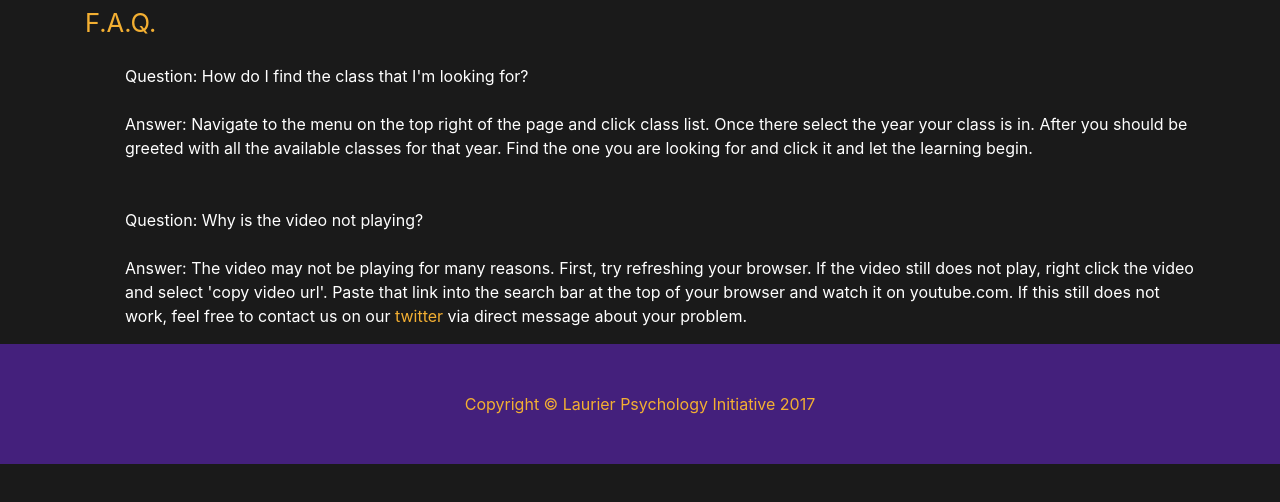
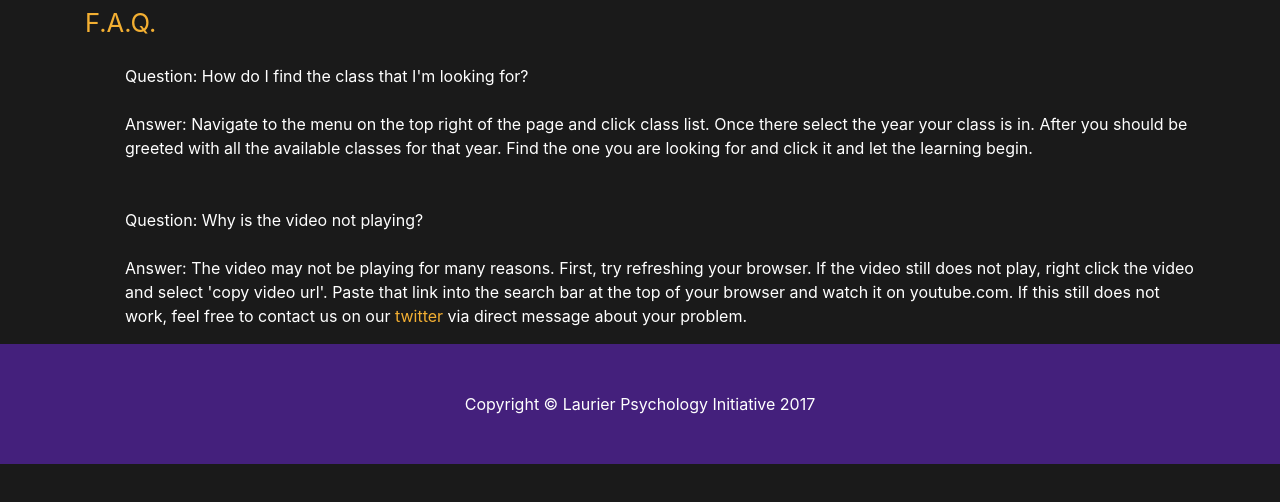
Before and after one commit to rexanz/Laurier-Psychology-Study, a website: page help.html in a window 1280 px wide. Shown: the part 150-652 px from the top of the page. Drawn offline with Linux system fonts and the light colour scheme.

Commit message:
Update help.html

```diff
--- a/help.html
+++ b/help.html
@@ -79,9 +79,9 @@
     <!-- /.container -->
 
     <!-- Footer -->
-    <footer class="bg-purple py-5 text-white">
+    <footer class="bg-purple py-5">
       <div class="container">
-        <p class="m-0 text-center text-color">Copyright &copy; Laurier Psychology Initiative 2017</p>
+        <p class="m-0 text-center text-white">Copyright &copy; Laurier Psychology Initiative 2017</p>
       </div>
       <!-- /.container -->
     </footer>
```
